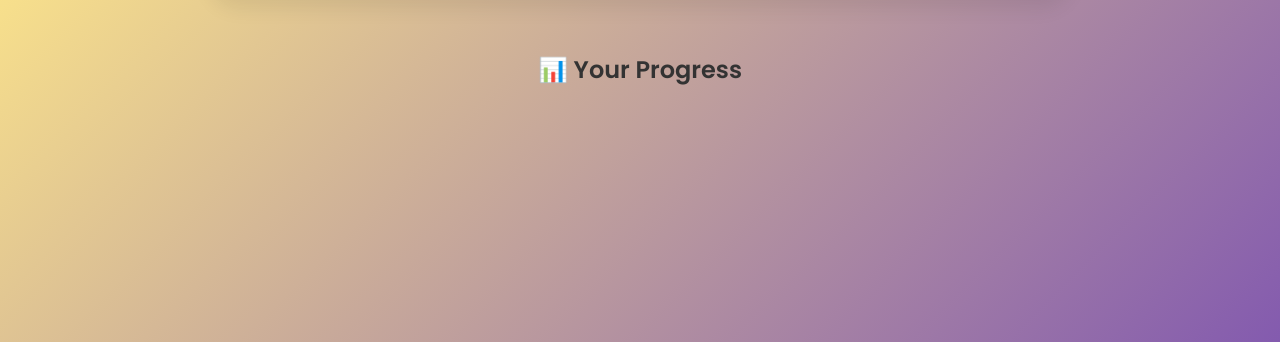
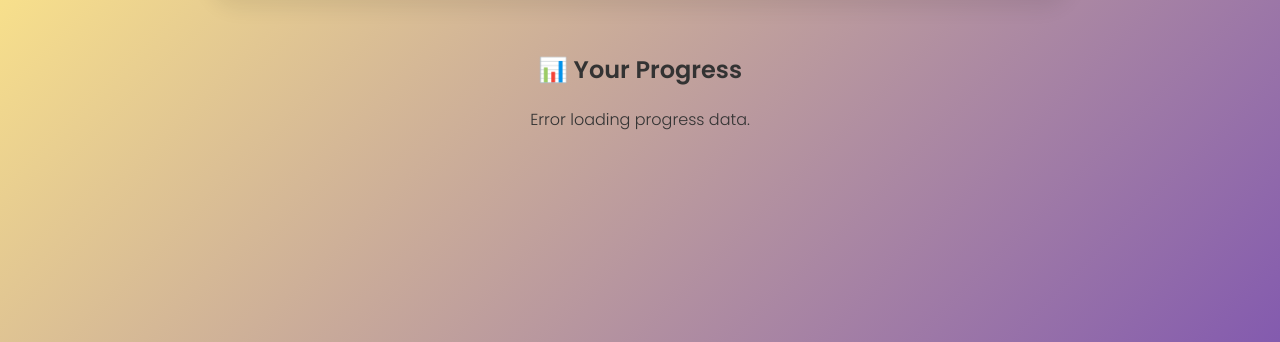
Before and after one commit to meariba123/smart-flashcard-generator, a Flask app: page /progress in a window 1280 px wide. Shown: the part 78-420 px from the top of the page. Run offline with Flask 3, Linux system fonts and the light colour scheme; the visitor is signed in with stand-in values (Sample User, id 1); data that the repository does not hold is empty.

Commit message:
new changes

```diff
--- a/app.py
+++ b/app.py
@@ -1,43 +1,45 @@
 # app.py
 from bson import ObjectId
 from dotenv import load_dotenv
-from flask import Flask, render_template, request, redirect, url_for, session, flash, jsonify
+from flask import Flask, render_template, request, redirect, url_for, session, flash, jsonify, current_app
 from flask_bcrypt import Bcrypt
 from pymongo import MongoClient
 from werkzeug.utils import secure_filename
 from datetime import datetime
 import os
 
-# Import advanced NLP pipeline
+# Import advanced NLP pipeline (keep your existing nlp.py)
 from nlp import extract_text_from_file, generate_flashcards_from_file, is_answer_correct
+
+# Import blueprint that contains progress routes
 from user_progress import progress_bp
 
-#  Environment + Flask Setup
+# Environment + Flask Setup
 load_dotenv()
 app = Flask(__name__)
 app.config['SECRET_KEY'] = os.environ.get('SECRET_KEY', 'fallback_secret')
 app.config['UPLOAD_FOLDER'] = 'uploads'
 ALLOWED_EXTENSIONS = {'txt','doc','docx','pdf','ppt','pptx','png','jpg','jpeg'}
 os.makedirs(app.config['UPLOAD_FOLDER'], exist_ok=True)
-app.register_blueprint(progress_bp)
 
-
-#  MongoDB Setup
+# MongoDB Setup (same DB name you used)
 client = MongoClient(os.getenv("MONGO_URI", "mongodb://localhost:27017"))
-
-db = client['flashcarddb']   # define db first
+db = client['flashcarddb']   # keep same name 'flashcarddb'
 users = db['users']
 flashcards = db['flashcards']
 flashcardsets = db['flashcardsets']
 progress = db['progress']
 
-# Expose db for blueprints
+# Expose db for blueprints to use current_app.db
 app.db = db
 
 bcrypt = Bcrypt(app)
 
+# Register blueprint (no prefix so endpoints are global, matching existing frontend)
+app.register_blueprint(progress_bp)
 
-# Auth Routes
+
+# ------------------ Auth Routes ------------------
 @app.route('/')
 def welcome():
     return render_template('welcome.html')
@@ -222,7 +224,6 @@
     session.pop('temp_generated', None)
     session.pop('temp_filename', None)
 
-
     flash('Flashcards saved successfully!', 'success')
     return redirect(url_for('dashboard'))
 
@@ -251,30 +252,8 @@
     sets = list(flashcardsets.find({'user_id': user_id}))
     return render_template('choose_review.html', sets=sets)
 
-# @app.route('/save_quiz_result', methods=['POST'])
-# def save_quiz_result():
-#     if 'user_id' not in session:
-#         return jsonify({"error": "Not logged in"}), 403
 
-#     data = request.json
-#     set_id = data.get("set_id")
-#     score = data.get("score")
-#     total = data.get("total")
-
-#     if not set_id or score is None or total is None:
-#         return jsonify({"error": "Missing data"}), 400
-
-#     progress.insert_one({
-#         "user_id": ObjectId(session['user_id']),
-#         "set_id": ObjectId(set_id),
-#         "score": score,
-#         "total": total,
-#         "date": datetime.utcnow()
-#     })
-
-#     return jsonify({"success": True})
-
-
+# ------------------ Check Answer (AJAX) ------------------
 @app.route("/check_answer", methods=["POST"])
 def check_answer():
     data = request.get_json()
--- a/templates/progress.html
+++ b/templates/progress.html
@@ -9,10 +9,10 @@
 
 <script src="https://cdn.jsdelivr.net/npm/chart.js"></script>
 <script>
-fetch("{{ url_for('progress.get_progress') }}")
+fetch("{{ url_for('get_progress') if false else url_for('progress.get_progress') }}") // fallback - explicit blueprint endpoint
   .then(res => res.json())
   .then(data => {
-    if (data.sets.length === 0) {
+    if (!data || data.sets.length === 0) {
       document.getElementById('progressChart').outerHTML =
         "<p style='text-align:center; margin-top:20px;'>No progress yet — try a quiz to see results here!</p>";
       return;
@@ -55,6 +55,11 @@
         }
       }
     });
+  })
+  .catch(err => {
+    console.error("Error loading progress:", err);
+    document.getElementById('progressChart').outerHTML =
+      "<p style='text-align:center; margin-top:20px;'>Error loading progress data.</p>";
   });
 </script>
 {% endblock %}
--- a/user_progress.py
+++ b/user_progress.py
@@ -1,3 +1,4 @@
+# user_progress.py
 from flask import Blueprint, request, session, jsonify, current_app, render_template
 from bson import ObjectId
 from datetime import datetime
@@ -22,7 +23,7 @@
     except Exception as e:
         return jsonify({"success": False, "error": f"Invalid data: {str(e)}"}), 400
 
-    # Find or create progress record
+    # Find or create progress record (aggregate style)
     record = progress.find_one({"user_id": user_id, "set_id": set_id})
     if not record:
         record = {
@@ -64,9 +65,13 @@
     if "user_id" not in session:
         return jsonify({"error": "Not logged in"}), 403
 
-    user_id = ObjectId(session["user_id"])
-    set_id = ObjectId(request.form["set_id"])
-    correct = request.form["correct"] == "true"
+    try:
+        user_id = ObjectId(session["user_id"])
+        set_id = ObjectId(request.form["set_id"])
+    except Exception as e:
+        return jsonify({"error": f"Invalid ids: {str(e)}"}), 400
+
+    correct = request.form.get("correct", "false") == "true"
 
     record = progress.find_one({"user_id": user_id, "set_id": set_id})
     if not record:
@@ -107,17 +112,18 @@
     flashcardsets = db["flashcardsets"]
 
     if "user_id" not in session:
-        return jsonify([])
+        return jsonify({"sets": [], "accuracy": []})
 
     user_id = ObjectId(session["user_id"])
     records = list(progress.find({"user_id": user_id}))
     data = {"sets": [], "accuracy": []}
 
     for rec in records:
+        # rec["set_id"] is an ObjectId in DB - safe to use
         set_data = flashcardsets.find_one({"_id": rec["set_id"]})
         if set_data:
             acc = (rec["correct"] / rec["total_attempts"]) * 100 if rec["total_attempts"] > 0 else 0
-            data["sets"].append(set_data["name"])
+            data["sets"].append(set_data.get("name", "Unnamed Set"))
             data["accuracy"].append(round(acc, 2))
 
     return jsonify(data)
```
